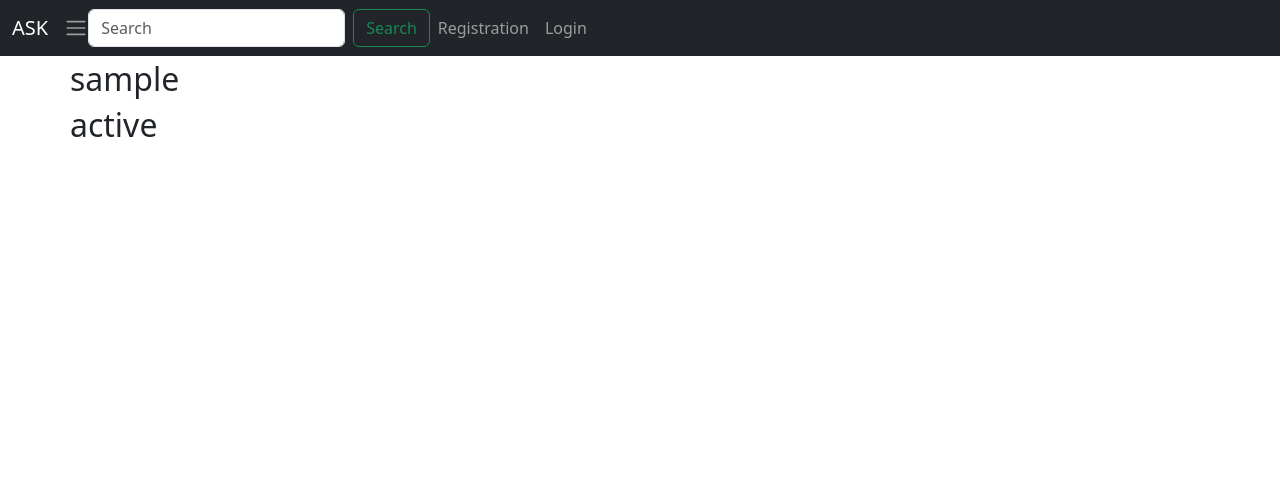
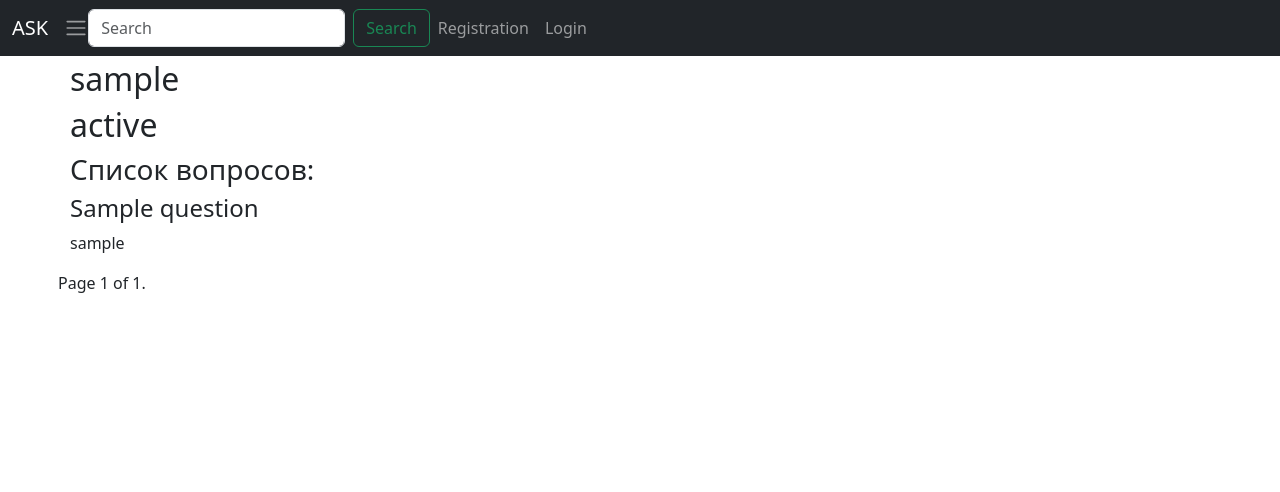
Before and after one commit to EternalTLD/Ask--Django, a Django app: a page that uses ask_project/templates/profiles/profile_detail.html in a window 1280 px wide. Shown: the top 492 px of the page. Run offline with Django 4.2, Linux system fonts and the light colour scheme; tables that the repository leaves empty hold one stand-in row (values such as "Sample post"); some libraries are stand-ins or nearby versions.

Commit message:
update profile detail

```diff
--- a/ask_project/profiles/views.py
+++ b/ask_project/profiles/views.py
@@ -1,8 +1,11 @@
+from typing import Any, Dict
 from django.shortcuts import render
+from django.core.paginator import Paginator
 from django.views.generic.detail import DetailView
 
 from .forms import UserEditForm, ProfileEditForm
 from users.models import User
+from questions.models import Question
 
 class ProfileDetailView(DetailView):
     template_name = 'profiles/profile_detail.html'
@@ -10,6 +13,22 @@ class ProfileDetailView(DetailView):
     slug_field = 'username'
     slug_url_kwarg = 'username'
     context_object_name = 'user'
+
+    def get_context_data(self, **kwargs: Any) -> Dict[str, Any]:
+        context = super(DetailView, self).get_context_data(**kwargs)
+        user_questions = self.get_user_questions()
+        context['user_questions'] = user_questions
+        context['page_obj'] = user_questions
+        return context
+
+    def get_user_questions(self):
+        user = self.get_object()
+        user_questions = Question.objects.filter(author=user)
+        paginator = Paginator(user_questions, 3)
+        page = self.request.GET.get('page')
+        page_obj = paginator.get_page(page)
+        return page_obj
+
 
 def profile_edit_view(request):
 
--- a/ask_project/templates/profiles/profile_detail.html
+++ b/ask_project/templates/profiles/profile_detail.html
@@ -6,4 +6,10 @@
 {% block content %}
     <h2>{{ user.username }}</h2>
     <h2>{{ user.profile.status }}</h2>
+    <h3>Список вопросов:</h3>
+    {% for question in user_questions %}
+     <h4>{{ question.title }}</h4>
+     <p>{{ question.author.username }}</p>
+    {% endfor %}
+    {% include 'layout/pagination.html' with page=page_obj %}
 {% endblock %}
```
